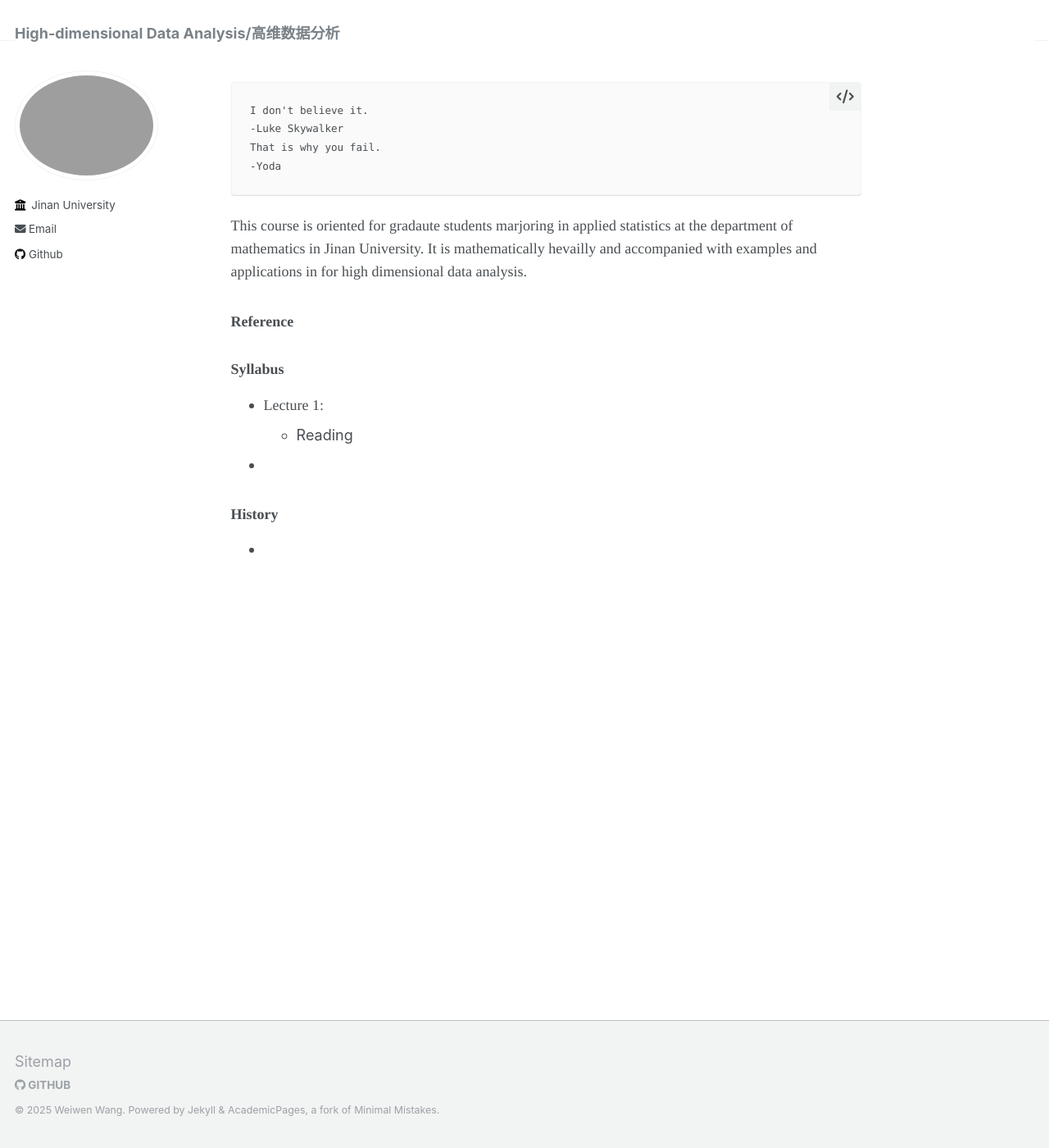
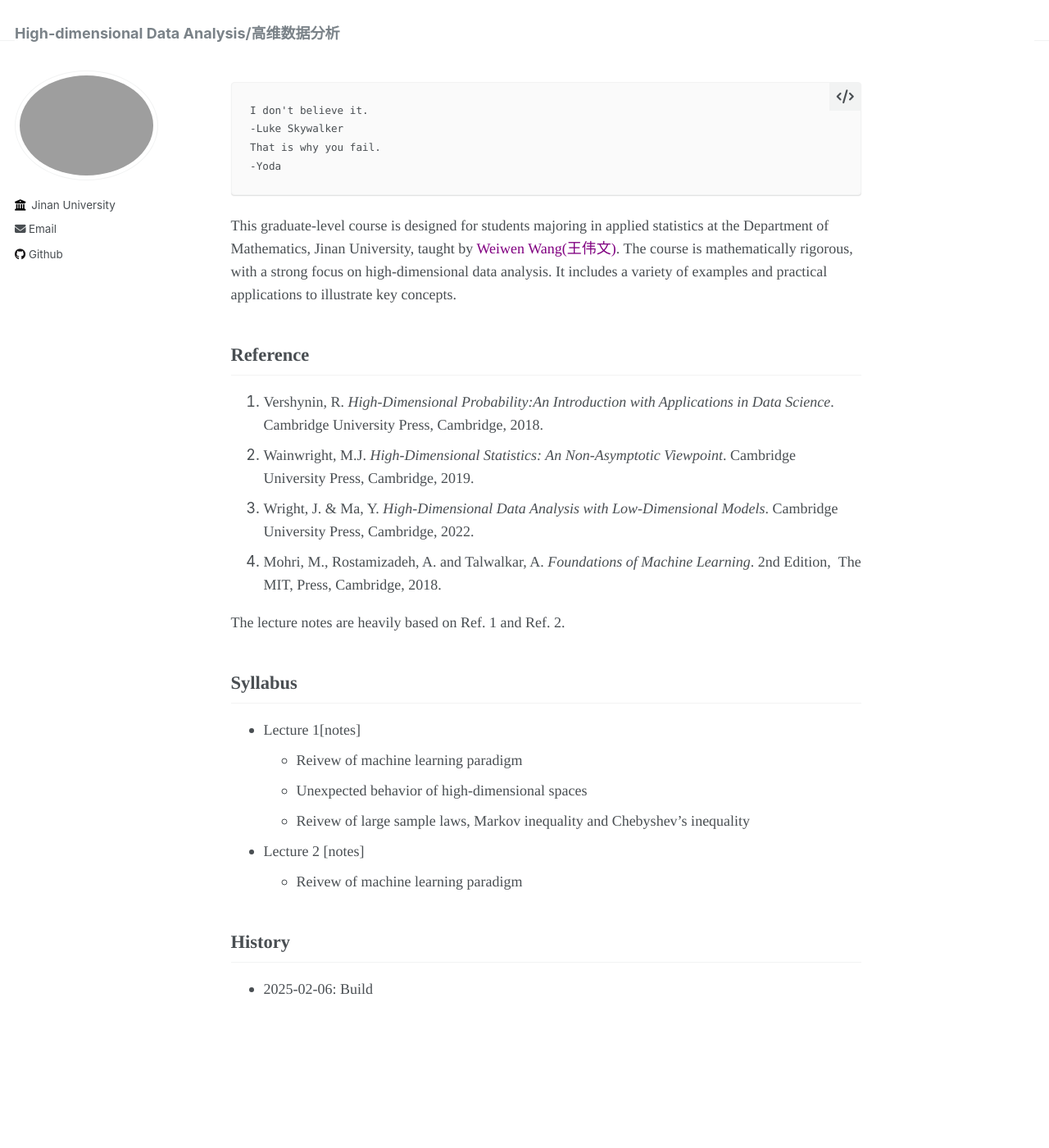
Before and after one commit to wangyuanhao/high_dim_stat, a Jekyll site: the page built from _pages/about.md, in a window 1280 px wide and 1400 px high. Shown: the whole window at 82% size. Built offline with Jekyll 4.4.1, drawn with Linux system fonts in a browser that asks for light colours.

Commit message:
Update about.md

````diff
--- a/_pages/about.md
+++ b/_pages/about.md
@@ -15,19 +15,28 @@ That is why you fail.
 -Yoda
 ```
 
+<span style="font-family: 'Times', sans-serif;">This graduate-level course is designed for students majoring in applied statistics at the Department of Mathematics, Jinan University, taught by  <a href="https://wangyuanhao.github.io" style="text-decoration:none;color:purple">Weiwen Wang(王伟文)</a>. The course is mathematically rigorous, with a strong focus on high-dimensional data analysis. It includes a variety of examples and practical applications to illustrate key concepts.</span>
+
+## <span style="font-family: 'Times', sans-serif;">Reference</span>
+
+1. <span style="font-family: 'Times', sans-serif;">Vershynin, R. *High-Dimensional Probability:An Introduction with Applications in Data Science*. Cambridge University Press, Cambridge, 2018.</span>
+2. <span style="font-family: 'Times', sans-serif;">Wainwright, M.J. *High-Dimensional Statistics: An Non-Asymptotic Viewpoint*. Cambridge University Press, Cambridge, 2019.</span>
+3. <span style="font-family: 'Times', sans-serif;">Wright, J. & Ma, Y. *High-Dimensional Data Analysis with Low-Dimensional Models*. Cambridge University Press, Cambridge, 2022.</span>
+4. <span style="font-family: 'Times', sans-serif;">Mohri, M., Rostamizadeh, A. and Talwalkar, A. *Foundations of Machine Learning*. 2nd Edition,  The MIT, Press, Cambridge, 2018.</span>
+
+<span style="font-family: 'Times', sans-serif;">The lecture notes are heavily based on Ref. 1 and Ref. 2. </span>
+
+## <span style="font-family: 'Times', sans-serif;">Syllabus</span>
+
+* <span style="font-family: 'Times', sans-serif;">Lecture 1[notes] </span>
+  * <span style="font-family: 'Times', sans-serif;">Reivew of machine learning paradigm</span>
+  * <span style="font-family: 'Times', sans-serif;">Unexpected behavior of high-dimensional spaces</span>
+  * <span style="font-family: 'Times', sans-serif;">Reivew of large sample laws, Markov inequality and Chebyshev's inequality</span>
+
+* <span style="font-family: 'Times', sans-serif;">Lecture 2 [notes] </span>
+  * <span style="font-family: 'Times', sans-serif;">Reivew of machine learning paradigm</span>
 
 
-<span style="font-family: 'Times', sans-serif;">This course is oriented for gradaute students marjoring in applied statistics at the department of mathematics in Jinan University. It is mathematically hevailly and accompanied with examples and applications in for high dimensional data analysis. </span>
+## <span style="font-family: 'Times', sans-serif;">History</span>
 
-### <span style="font-family: 'Times', sans-serif;">Reference</span>
-
-### <span style="font-family: 'Times', sans-serif;">Syllabus</span>
-
-* <span style="font-family: 'Times', sans-serif;">Lecture 1: </span>
-  * Reading
-
-*
-
-### <span style="font-family: 'Times', sans-serif;">History</span>
-
-*
+* <span style="font-family: 'Times', sans-serif;">2025-02-06: Build </span>
````
